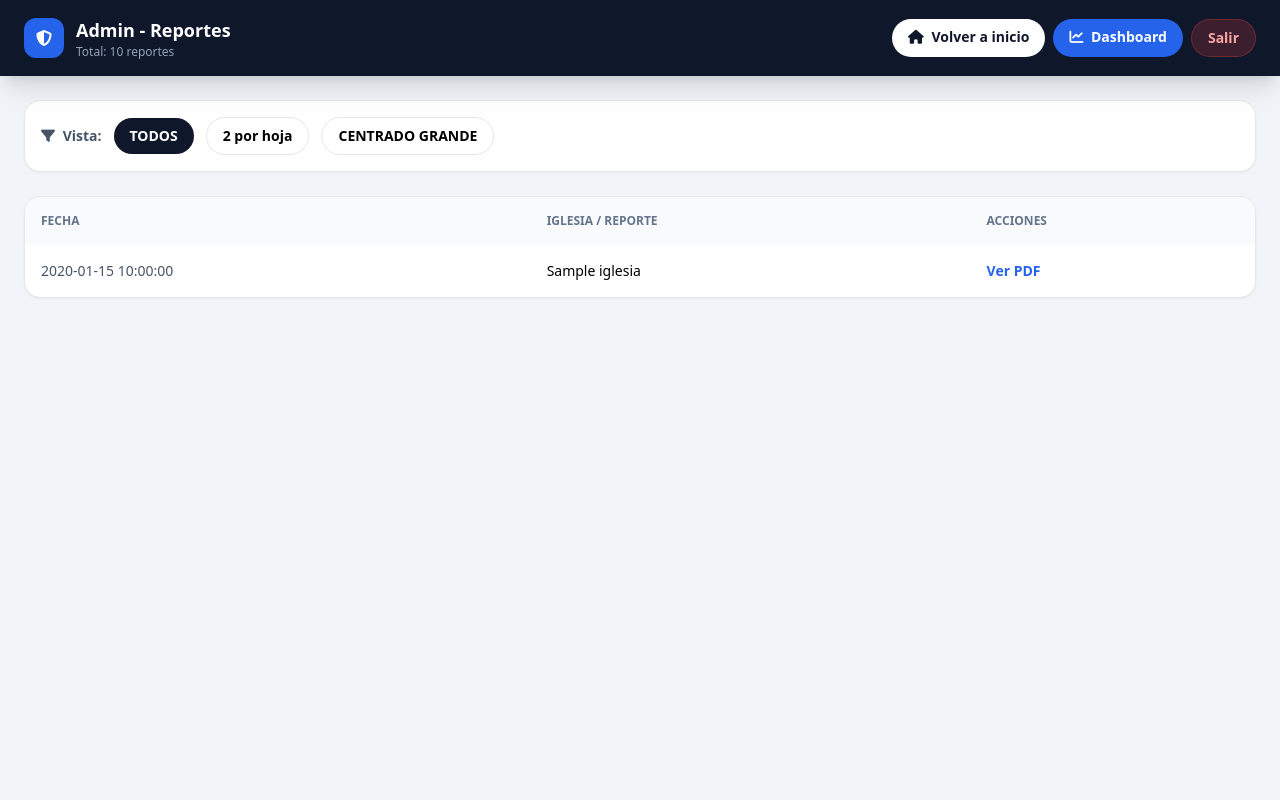
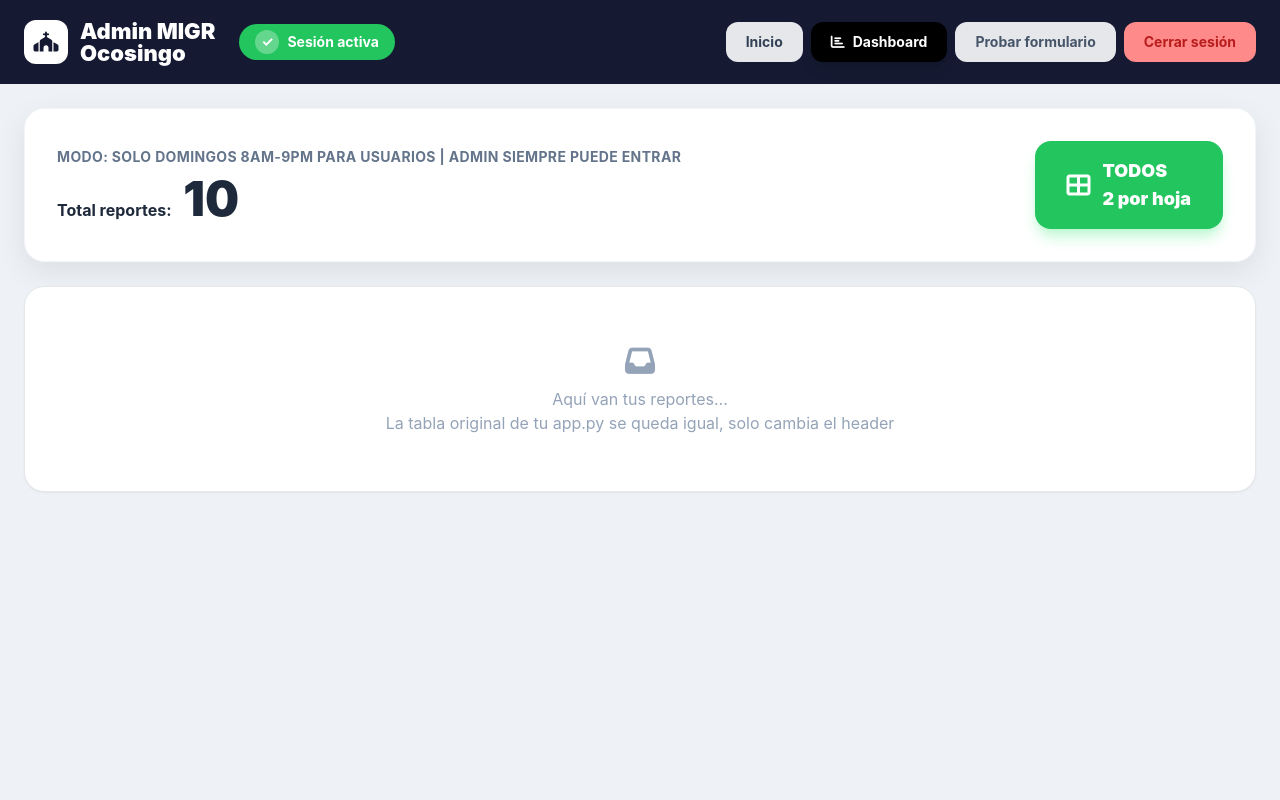
Before and after one commit to wilberthmaximiliano-det/MIGROcosingo, a Python web app: template templates/admin.html in a window 1280 px wide. Run offline with Jinja, Linux system fonts and the light colour scheme; the template is opened without the code that fills it: most values are stand-ins (such as "Sample title", 1, 10 or a date in 2020); some libraries are stand-ins or nearby versions.

Commit message:
admin bonito MIGR

```diff
--- a/templates/admin.html
+++ b/templates/admin.html
@@ -3,56 +3,44 @@
 <head>
 <meta charset="UTF-8">
 <meta name="viewport" content="width=device-width, initial-scale=1.0">
-<title>Admin - Reportes GAR</title>
+<title>Admin MIGR Ocosingo</title>
 <script src="https://cdn.tailwindcss.com"></script>
 <link rel="stylesheet" href="https://cdnjs.cloudflare.com/ajax/libs/font-awesome/6.4.0/css/all.min.css">
+<style>body{font-family:'Inter',system-ui,sans-serif}</style>
 </head>
-<body class="bg-[#f1f5f9] min-h-screen font-sans">
-<!-- HEADER -->
-<header class="bg-[#0f172a] text-white sticky top-0 z-50 shadow-xl">
-  <div class="max-w-7xl mx-auto px-6 py-4 flex justify-between items-center">
+<body class="bg-[#eef2f7] min-h-screen">
+<header class="bg-[#151a32] text-white">
+  <div class="max-w-7xl mx-auto px-6 py-5 flex flex-wrap justify-between items-center gap-4">
     <div class="flex items-center gap-3">
-      <div class="w-10 h-10 bg-blue-600 rounded-xl flex items-center justify-center"><i class="fas fa-shield-alt"></i></div>
-      <div><h1 class="font-black text-lg">Admin - Reportes</h1><p class="text-xs text-slate-400">Total: {{ total }} reportes</p></div>
+      <div class="w-11 h-11 bg-white rounded-xl flex items-center justify-center text-[#151a32] text-xl"><i class="fas fa-church"></i></div>
+      <h1 class="text-[22px] font-black leading-none">Admin MIGR<br>Ocosingo</h1>
+      <span class="ml-3 bg-[#22c55e] text-white px-4 py-1.5 rounded-full text-sm font-bold flex items-center gap-2"><span class="w-6 h-6 bg-white/30 rounded-full flex items-center justify-center">✓</span> Sesión activa</span>
     </div>
-    <div class="flex gap-2">
-      <a href="/" class="bg-white text-slate-900 px-4 py-2 rounded-full text-sm font-bold hover:bg-slate-100"><i class="fas fa-home mr-1"></i> Volver a inicio</a>
-      <a href="/dashboard" class="bg-blue-600 text-white px-4 py-2 rounded-full text-sm font-bold hover:bg-blue-700"><i class="fas fa-chart-line mr-1"></i> Dashboard</a>
-      <a href="/logout" class="bg-red-500/20 text-red-300 border border-red-500/30 px-4 py-2 rounded-full text-sm font-bold hover:bg-red-500 hover:text-white">Salir</a>
+    <div class="flex gap-2 flex-wrap">
+      <a href="/" class="bg-[#e5e7eb] text-slate-700 px-5 py-2.5 rounded-xl font-bold text-sm">Inicio</a>
+      <a href="/dashboard" class="bg-black text-white px-5 py-2.5 rounded-xl font-bold text-sm shadow-lg"><i class="fas fa-chart-bar mr-2"></i>Dashboard</a>
+      <a href="/formulario" class="bg-[#e5e7eb] text-slate-600 px-5 py-2.5 rounded-xl font-bold text-sm">Probar formulario</a>
+      <a href="/logout" class="bg-[#ff8a8a] text-[#b91c1c] px-5 py-2.5 rounded-xl font-bold text-sm">Cerrar sesión</a>
     </div>
   </div>
 </header>
 
-<div class="max-w-7xl mx-auto p-6">
-  <!-- FILTROS -->
-  <div class="bg-white rounded-2xl p-4 shadow-sm border mb-6 flex gap-3 items-center">
-    <span class="text-sm font-bold text-slate-600"><i class="fas fa-filter mr-1"></i> Vista:</span>
-    <a href="/admin?filtro=todos" class="px-4 py-2 bg-slate-900 text-white rounded-full text-sm font-bold">TODOS</a>
-    <a href="/admin?por_hoja=2" class="px-4 py-2 bg-white border rounded-full text-sm font-bold">2 por hoja</a>
-    <a href="/admin?estilo=centrado" class="px-4 py-2 bg-white border rounded-full text-sm font-bold">CENTRADO GRANDE</a>
+<main class="max-w-7xl mx-auto p-6">
+  <div class="bg-white rounded-[20px] shadow-[0_10px_30px_rgba(0,0,0,0.08)] p-8 flex flex-wrap justify-between items-center gap-6 border border-slate-100">
+    <div>
+      <p class="text-slate-500 font-bold text-sm uppercase tracking-wide">Modo: Solo domingos 8am-9pm para usuarios | Admin siempre puede entrar</p>
+      <p class="mt-2 text-slate-800 font-bold">Total reportes: <span class="text-5xl font-black ml-2">{{ total }}</span></p>
+    </div>
+    <div class="flex gap-3">
+      <a href="/admin?vista=todos" class="bg-[#22c55e] hover:bg-[#16a34a] text-white px-8 py-4 rounded-2xl font-black text-lg flex items-center gap-3 shadow-lg shadow-green-200">
+        <i class="fas fa-th-large text-2xl"></i> TODOS<br>2 por hoja
+      </a>
+    </div>
   </div>
 
-  <!-- TABLA -->
-  <div class="bg-white rounded-2xl shadow-sm border overflow-hidden">
-    <div class="overflow-x-auto">
-      <table class="w-full text-sm">
-        <thead class="bg-slate-50 text-slate-500 text-xs uppercase font-bold">
-          <tr><th class="p-4 text-left">Fecha</th><th class="p-4 text-left">Iglesia / Reporte</th><th class="p-4 text-left">Acciones</th></tr>
-        </thead>
-        <tbody class="divide-y">
-          {% for r in reportes %}
-          <tr class="hover:bg-slate-50">
-            <td class="p-4 text-slate-600">{{ r.fecha if r.fecha else r['fecha'] }}</td>
-            <td class="p-4 font-medium">{{ r.iglesia if r.iglesia else r }}</td>
-            <td class="p-4"><a href="#" class="text-blue-600 font-bold hover:underline">Ver PDF</a></td>
-          </tr>
-          {% else %}
-          <tr><td colspan="3" class="p-12 text-center text-slate-400"><i class="fas fa-inbox text-4xl mb-3 block"></i>No hay reportes aún<br><span class="text-xs">Cuando envíen el link aparecerán aquí</span></td></tr>
-          {% endfor %}
-        </tbody>
-      </table>
-    </div>
+  <div class="mt-6 bg-white rounded-[20px] p-4 shadow-sm border">
+    <p class="text-center text-slate-400 py-10"><i class="fas fa-inbox text-3xl mb-2 block"></i> Aquí van tus reportes...<br>La tabla original de tu app.py se queda igual, solo cambia el header</p>
   </div>
-</div>
+</main>
 </body>
 </html>
```
